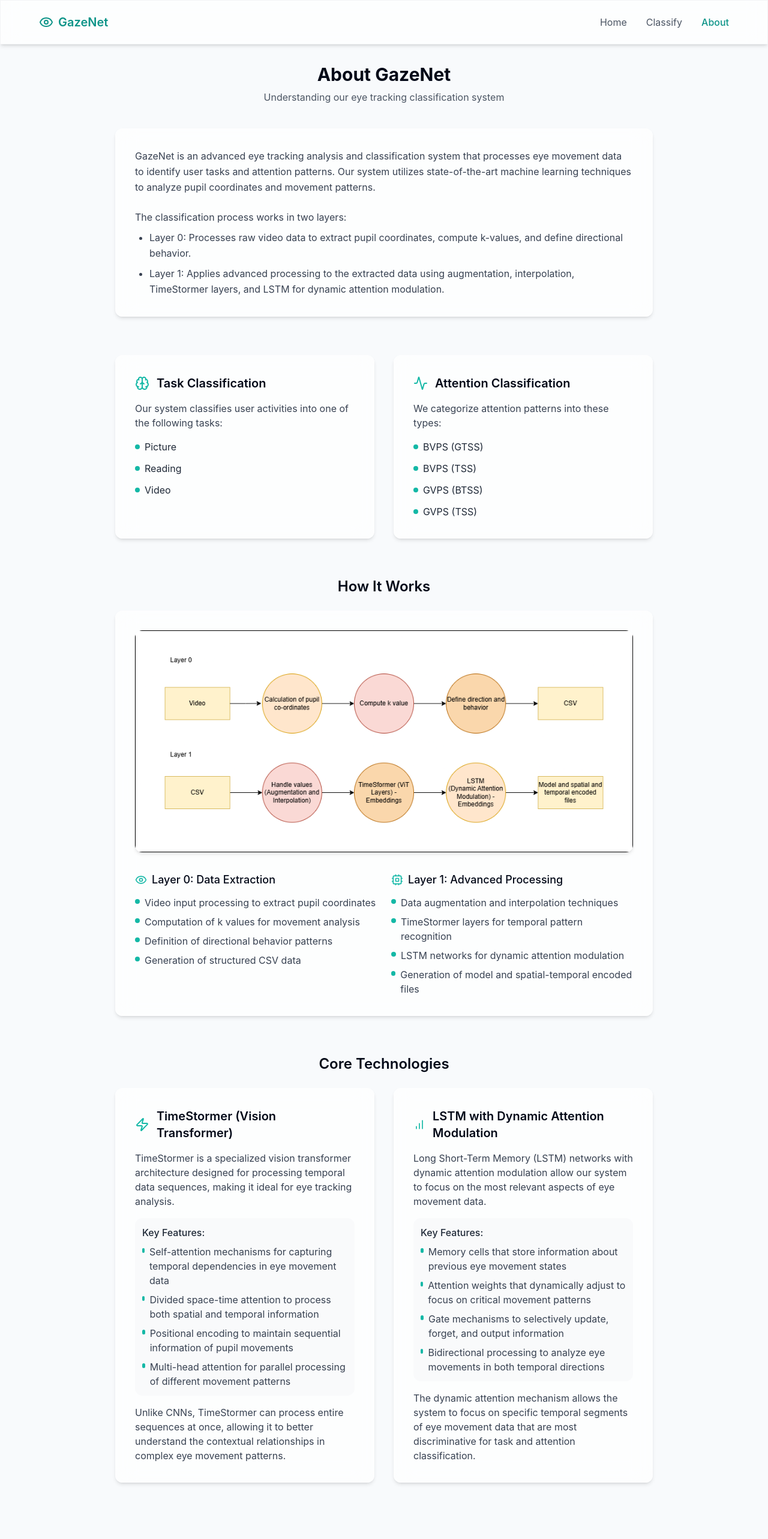
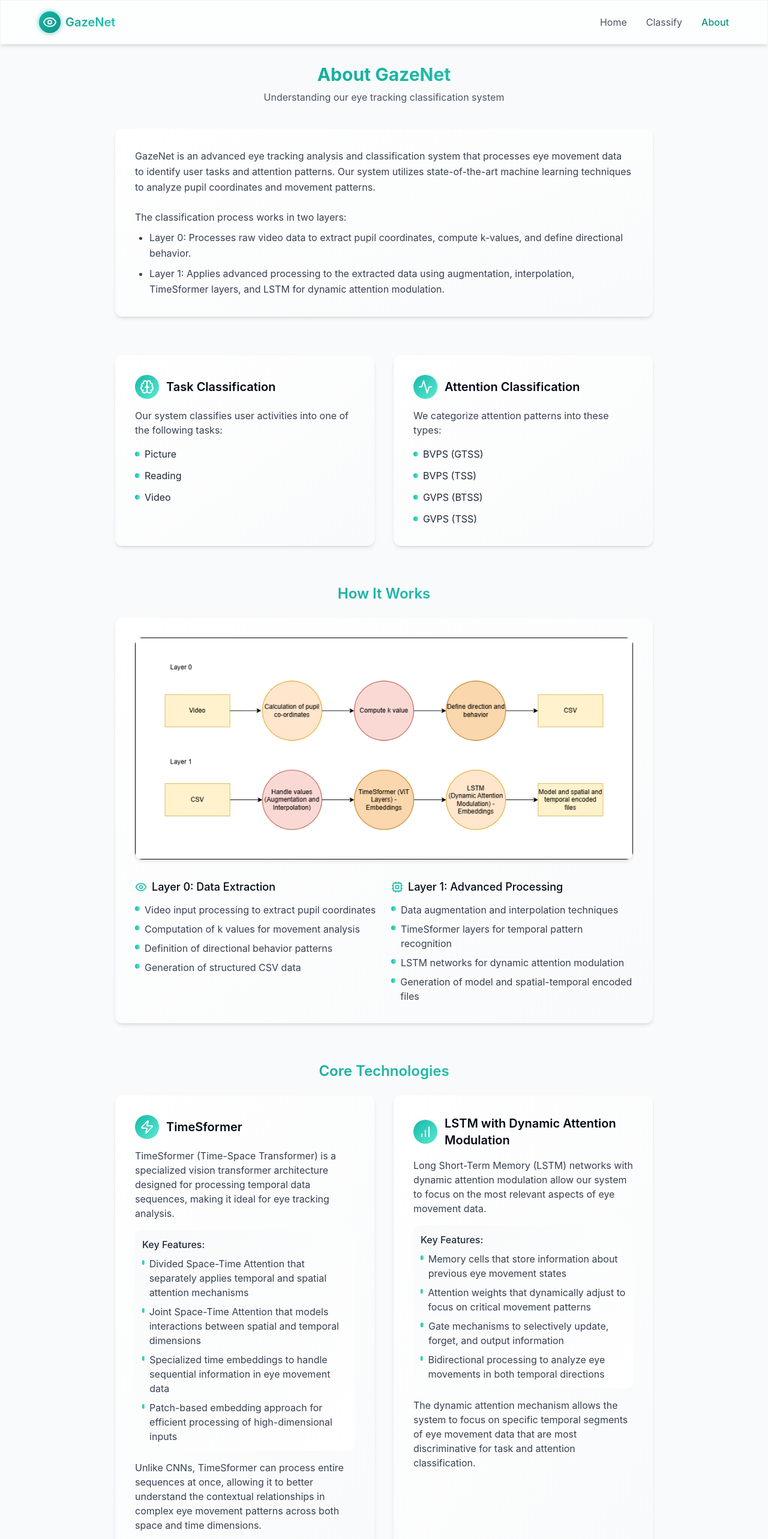
Before and after one commit to JadeSamLee/gazenet-vit, a React (Vite) app: page /about in a window 1280 px wide. Shown: the top 2566 px of the page at 60% size. Built offline with nearby package versions, Linux system fonts and the light colour scheme.

Commit message:
Update UI and add logo
Update the user interface with gradients and a new logo. Also, update TimeSformer references.

```diff
--- a/src/components/Layout.tsx
+++ b/src/components/Layout.tsx
@@ -1,7 +1,7 @@
 
 import { useState, useEffect } from "react";
 import { Outlet, Link, useLocation } from "react-router-dom";
-import { Eye } from "lucide-react";
+import Logo from "./Logo";
 
 const Layout = () => {
   const location = useLocation();
@@ -15,9 +15,8 @@ const Layout = () => {
     <div className="min-h-screen flex flex-col">
       <header className="py-4 px-8 border-b border-gray-100 glass sticky top-0 z-50">
         <div className="container mx-auto flex items-center justify-between">
-          <Link to="/" className="flex items-center space-x-2 text-teal-600 transition-all duration-300 hover:opacity-80">
-            <Eye className="h-6 w-6" />
-            <span className="text-xl font-semibold">GazeNet</span>
+          <Link to="/" className="transition-all duration-300 hover:opacity-80">
+            <Logo />
           </Link>
 
           <nav className="hidden md:flex space-x-8">
@@ -59,7 +58,7 @@ const NavLink = ({ to, current, children }: { to: string; current: string; child
     >
       {children}
       {isActive && (
-        <span className="absolute bottom-0 left-0 w-full h-0.5 bg-teal-600 rounded-full animate-fade-in" />
+        <span className="absolute bottom-0 left-0 w-full h-0.5 bg-gradient-to-r from-teal-500 to-teal-400 rounded-full animate-fade-in" />
       )}
     </Link>
   );
--- /dev/null
+++ b/src/components/Logo.tsx
@@ -0,0 +1,50 @@
+
+import React from 'react';
+import { Eye } from 'lucide-react';
+
+interface LogoProps {
+  size?: 'sm' | 'md' | 'lg';
+  variant?: 'default' | 'minimal';
+}
+
+const Logo: React.FC<LogoProps> = ({
+  size = 'md',
+  variant = 'default'
+}) => {
+  const sizes = {
+    sm: {
+      icon: 'h-5 w-5',
+      text: 'text-lg',
+      container: 'space-x-1.5'
+    },
+    md: {
+      icon: 'h-6 w-6',
+      text: 'text-xl',
+      container: 'space-x-2'
+    },
+    lg: {
+      icon: 'h-8 w-8',
+      text: 'text-2xl',
+      container: 'space-x-3'
+    }
+  };
+
+  return (
+    <div className={`flex items-center ${sizes[size].container}`}>
+      <div className="relative">
+        <div className="absolute inset-0 bg-gradient-to-br from-teal-400 to-teal-600 rounded-full blur-sm opacity-70"></div>
+        <div className="relative bg-gradient-to-br from-teal-500 to-teal-600 rounded-full flex items-center justify-center p-1.5">
+          <Eye className={`${sizes[size].icon} text-white`} />
+        </div>
+      </div>
+
+      {variant === 'default' && (
+        <span className={`${sizes[size].text} font-semibold bg-gradient-to-br from-teal-600 to-teal-400 bg-clip-text text-transparent`}>
+          GazeNet
+        </span>
+      )}
+    </div>
+  );
+};
+
+export default Logo;
--- a/src/pages/AboutPage.tsx
+++ b/src/pages/AboutPage.tsx
@@ -7,11 +7,11 @@ const AboutPage = () => {
     <div className="page-transition max-w-4xl mx-auto">
       <section className="mb-16">
         <div className="text-center mb-10">
-          <h1 className="text-3xl font-bold mb-2">About GazeNet</h1>
+          <h1 className="text-3xl font-bold mb-2 bg-gradient-to-r from-teal-600 to-teal-400 bg-clip-text text-transparent">About GazeNet</h1>
           <p className="text-gray-600">Understanding our eye tracking classification system</p>
         </div>
 
-        <div className="glass rounded-xl p-8">
+        <div className="glass rounded-xl p-8 bg-gradient-to-br from-white to-gray-50">
           <p className="text-gray-700 leading-relaxed mb-6">
             GazeNet is an advanced eye tracking analysis and classification system that processes eye movement data to identify user tasks and attention patterns.
             Our system utilizes state-of-the-art machine learning techniques to analyze pupil coordinates and movement patterns.
@@ -21,16 +21,18 @@ const AboutPage = () => {
             The classification process works in two layers:
             <ul className="list-disc pl-6 mt-2 space-y-2">
               <li>Layer 0: Processes raw video data to extract pupil coordinates, compute k-values, and define directional behavior.</li>
-              <li>Layer 1: Applies advanced processing to the extracted data using augmentation, interpolation, TimeStormer layers, and LSTM for dynamic attention modulation.</li>
+              <li>Layer 1: Applies advanced processing to the extracted data using augmentation, interpolation, TimeSformer layers, and LSTM for dynamic attention modulation.</li>
             </ul>
           </p>
         </div>
       </section>
 
       <section className="grid grid-cols-1 md:grid-cols-2 gap-8 mb-16">
-        <div className="glass rounded-xl p-8">
+        <div className="glass rounded-xl p-8 bg-gradient-to-br from-white to-gray-50 hover:shadow-lg transition-all duration-300">
           <div className="flex items-center space-x-3 mb-4">
-            <Brain className="h-6 w-6 text-teal-500" />
+            <div className="p-2 rounded-full bg-gradient-to-br from-teal-500 to-teal-300">
+              <Brain className="h-6 w-6 text-white" />
+            </div>
             <h2 className="text-xl font-semibold">Task Classification</h2>
           </div>
 
@@ -41,16 +43,18 @@ const AboutPage = () => {
           <ul className="space-y-3">
             {TASKS.map((task, index) => (
               <li key={index} className="flex items-center space-x-2">
-                <span className="w-2 h-2 rounded-full bg-teal-500"></span>
+                <span className="w-2 h-2 rounded-full bg-gradient-to-r from-teal-500 to-teal-300"></span>
                 <span className="text-gray-800">{task}</span>
               </li>
             ))}
           </ul>
         </div>
 
-        <div className="glass rounded-xl p-8">
+        <div className="glass rounded-xl p-8 bg-gradient-to-br from-white to-gray-50 hover:shadow-lg transition-all duration-300">
           <div className="flex items-center space-x-3 mb-4">
-            <Activity className="h-6 w-6 text-teal-500" />
+            <div className="p-2 rounded-full bg-gradient-to-br from-teal-500 to-teal-300">
+              <Activity className="h-6 w-6 text-white" />
+            </div>
             <h2 className="text-xl font-semibold">Attention Classification</h2>
           </div>
 
@@ -61,7 +65,7 @@ const AboutPage = () => {
           <ul className="space-y-3">
             {ATTENTION.map((attention, index) => (
               <li key={index} className="flex items-center space-x-2">
-                <span className="w-2 h-2 rounded-full bg-teal-500"></span>
+                <span className="w-2 h-2 rounded-full bg-gradient-to-r from-teal-500 to-teal-300"></span>
                 <span className="text-gray-800">{attention}</span>
               </li>
             ))}
@@ -70,9 +74,9 @@ const AboutPage = () => {
       </section>
 
       <section className="mb-16">
-        <h2 className="text-2xl font-semibold mb-6 text-center">How It Works</h2>
+        <h2 className="text-2xl font-semibold mb-6 text-center bg-gradient-to-r from-teal-600 to-teal-400 bg-clip-text text-transparent">How It Works</h2>
 
-        <div className="glass rounded-xl p-8">
+        <div className="glass rounded-xl p-8 bg-gradient-to-br from-white to-gray-50">
           <img
             src="/lovable-uploads/e3ecffea-d7f9-43fa-a9ac-f2b2ad13dfab.png"
             alt="GazeNet Processing Flow"
@@ -87,19 +91,19 @@ const AboutPage = () => {
               </h3>
               <ul className="space-y-2 text-gray-700">
                 <li className="flex items-start">
-                  <span className="w-2 h-2 rounded-full bg-teal-500 mt-1.5 mr-2"></span>
+                  <span className="w-2 h-2 rounded-full bg-gradient-to-r from-teal-500 to-teal-300 mt-1.5 mr-2"></span>
                   <span>Video input processing to extract pupil coordinates</span>
                 </li>
                 <li className="flex items-start">
-                  <span className="w-2 h-2 rounded-full bg-teal-500 mt-1.5 mr-2"></span>
+                  <span className="w-2 h-2 rounded-full bg-gradient-to-r from-teal-500 to-teal-300 mt-1.5 mr-2"></span>
                   <span>Computation of k values for movement analysis</span>
                 </li>
                 <li className="flex items-start">
-                  <span className="w-2 h-2 rounded-full bg-teal-500 mt-1.5 mr-2"></span>
+                  <span className="w-2 h-2 rounded-full bg-gradient-to-r from-teal-500 to-teal-300 mt-1.5 mr-2"></span>
                   <span>Definition of directional behavior patterns</span>
                 </li>
                 <li className="flex items-start">
-                  <span className="w-2 h-2 rounded-full bg-teal-500 mt-1.5 mr-2"></span>
+                  <span className="w-2 h-2 rounded-full bg-gradient-to-r from-teal-500 to-teal-300 mt-1.5 mr-2"></span>
                   <span>Generation of structured CSV data</span>
                 </li>
               </ul>
@@ -112,19 +116,19 @@ const AboutPage = () => {
               </h3>
               <ul className="space-y-2 text-gray-700">
                 <li className="flex items-start">
-                  <span className="w-2 h-2 rounded-full bg-teal-500 mt-1.5 mr-2"></span>
+                  <span className="w-2 h-2 rounded-full bg-gradient-to-r from-teal-500 to-teal-300 mt-1.5 mr-2"></span>
                   <span>Data augmentation and interpolation techniques</span>
                 </li>
                 <li className="flex items-start">
-                  <span className="w-2 h-2 rounded-full bg-teal-500 mt-1.5 mr-2"></span>
-                  <span>TimeStormer layers for temporal pattern recognition</span>
+                  <span className="w-2 h-2 rounded-full bg-gradient-to-r from-teal-500 to-teal-300 mt-1.5 mr-2"></span>
+                  <span>TimeSformer layers for temporal pattern recognition</span>
                 </li>
                 <li className="flex items-start">
-                  <span className="w-2 h-2 rounded-full bg-teal-500 mt-1.5 mr-2"></span>
+                  <span className="w-2 h-2 rounded-full bg-gradient-to-r from-teal-500 to-teal-300 mt-1.5 mr-2"></span>
                   <span>LSTM networks for dynamic attention modulation</span>
                 </li>
                 <li className="flex items-start">
-                  <span className="w-2 h-2 rounded-full bg-teal-500 mt-1.5 mr-2"></span>
+                  <span className="w-2 h-2 rounded-full bg-gradient-to-r from-teal-500 to-teal-300 mt-1.5 mr-2"></span>
                   <span>Generation of model and spatial-temporal encoded files</span>
                 </li>
               </ul>
@@ -133,53 +137,57 @@ const AboutPage = () => {
         </div>
       </section>
 
-      {/* New sections about TimeStormer and LSTM */}
+      {/* New sections about TimeSformer and LSTM */}
       <section className="mb-16">
-        <h2 className="text-2xl font-semibold mb-6 text-center">Core Technologies</h2>
+        <h2 className="text-2xl font-semibold mb-6 text-center bg-gradient-to-r from-teal-600 to-teal-400 bg-clip-text text-transparent">Core Technologies</h2>
 
         <div className="grid grid-cols-1 md:grid-cols-2 gap-8">
-          <div className="glass rounded-xl p-8 hover:shadow-lg transition-all duration-300">
+          <div className="glass rounded-xl p-8 hover:shadow-lg transition-all duration-300 bg-gradient-to-br from-white to-gray-50">
             <div className="flex items-center space-x-3 mb-4">
-              <Zap className="h-6 w-6 text-teal-500" />
-              <h3 className="text-xl font-semibold">TimeStormer (Vision Transformer)</h3>
+              <div className="p-2 rounded-full bg-gradient-to-br from-teal-500 to-teal-300">
+                <Zap className="h-6 w-6 text-white" />
+              </div>
+              <h3 className="text-xl font-semibold">TimeSformer</h3>
             </div>
 
             <p className="text-gray-700 mb-4">
-              TimeStormer is a specialized vision transformer architecture designed for processing temporal data sequences, making it ideal for eye tracking analysis.
+              TimeSformer (Time-Space Transformer) is a specialized vision transformer architecture designed for processing temporal data sequences, making it ideal for eye tracking analysis.
             </p>
 
             <div className="space-y-3 mt-4">
-              <div className="p-3 bg-gray-50 rounded-lg">
+              <div className="p-3 bg-gradient-to-br from-gray-50 to-white rounded-lg">
                 <h4 className="font-medium text-gray-800 mb-2">Key Features:</h4>
                 <ul className="space-y-2 text-gray-700">
                   <li className="flex items-start">
-                    <span className="w-2 h-2 rounded-full bg-teal-500 mt-1.5 mr-2"></span>
-                    <span>Self-attention mechanisms for capturing temporal dependencies in eye movement data</span>
+                    <span className="w-2 h-2 rounded-full bg-gradient-to-r from-teal-500 to-teal-300 mt-1.5 mr-2"></span>
+                    <span>Divided Space-Time Attention that separately applies temporal and spatial attention mechanisms</span>
                   </li>
                   <li className="flex items-start">
-                    <span className="w-2 h-2 rounded-full bg-teal-500 mt-1.5 mr-2"></span>
-                    <span>Divided space-time attention to process both spatial and temporal information</span>
+                    <span className="w-2 h-2 rounded-full bg-gradient-to-r from-teal-500 to-teal-300 mt-1.5 mr-2"></span>
+                    <span>Joint Space-Time Attention that models interactions between spatial and temporal dimensions</span>
                   </li>
                   <li className="flex items-start">
-                    <span className="w-2 h-2 rounded-full bg-teal-500 mt-1.5 mr-2"></span>
-                    <span>Positional encoding to maintain sequential information of pupil movements</span>
+                    <span className="w-2 h-2 rounded-full bg-gradient-to-r from-teal-500 to-teal-300 mt-1.5 mr-2"></span>
+                    <span>Specialized time embeddings to handle sequential information in eye movement data</span>
                   </li>
                   <li className="flex items-start">
-                    <span className="w-2 h-2 rounded-full bg-teal-500 mt-1.5 mr-2"></span>
-                    <span>Multi-head attention for parallel processing of different movement patterns</span>
+                    <span className="w-2 h-2 rounded-full bg-gradient-to-r from-teal-500 to-teal-300 mt-1.5 mr-2"></span>
+                    <span>Patch-based embedding approach for efficient processing of high-dimensional inputs</span>
                   </li>
                 </ul>
               </div>
             </div>
 
             <p className="text-gray-700 mt-4">
-              Unlike CNNs, TimeStormer can process entire sequences at once, allowing it to better understand the contextual relationships in complex eye movement patterns.
+              Unlike CNNs, TimeSformer can process entire sequences at once, allowing it to better understand the contextual relationships in complex eye movement patterns across both space and time dimensions.
             </p>
           </div>
 
-          <div className="glass rounded-xl p-8 hover:shadow-lg transition-all duration-300">
+          <div className="glass rounded-xl p-8 hover:shadow-lg transition-all duration-300 bg-gradient-to-br from-white to-gray-50">
             <div className="flex items-center space-x-3 mb-4">
-              <BarChart className="h-6 w-6 text-teal-500" />
+              <div className="p-2 rounded-full bg-gradient-to-br from-teal-500 to-teal-300">
+                <BarChart className="h-6 w-6 text-white" />
+              </div>
               <h3 className="text-xl font-semibold">LSTM with Dynamic Attention Modulation</h3>
             </div>
 
@@ -188,23 +196,23 @@ const AboutPage = () => {
             </p>
 
             <div className="space-y-3 mt-4">
-              <div className="p-3 bg-gray-50 rounded-lg">
+              <div className="p-3 bg-gradient-to-br from-gray-50 to-white rounded-lg">
                 <h4 className="font-medium text-gray-800 mb-2">Key Features:</h4>
                 <ul className="space-y-2 text-gray-700">
                   <li className="flex items-start">
-                    <span className="w-2 h-2 rounded-full bg-teal-500 mt-1.5 mr-2"></span>
+                    <span className="w-2 h-2 rounded-full bg-gradient-to-r from-teal-500 to-teal-300 mt-1.5 mr-2"></span>
                     <span>Memory cells that store information about previous eye movement states</span>
                   </li>
                   <li className="flex items-start">
-                    <span className="w-2 h-2 rounded-full bg-teal-500 mt-1.5 mr-2"></span>
+                    <span className="w-2 h-2 rounded-full bg-gradient-to-r from-teal-500 to-teal-300 mt-1.5 mr-2"></span>
                     <span>Attention weights that dynamically adjust to focus on critical movement patterns</span>
                   </li>
                   <li className="flex items-start">
-                    <span className="w-2 h-2 rounded-full bg-teal-500 mt-1.5 mr-2"></span>
+                    <span className="w-2 h-2 rounded-full bg-gradient-to-r from-teal-500 to-teal-300 mt-1.5 mr-2"></span>
                     <span>Gate mechanisms to selectively update, forget, and output information</span>
                   </li>
                   <li className="flex items-start">
-                    <span className="w-2 h-2 rounded-full bg-teal-500 mt-1.5 mr-2"></span>
+                    <span className="w-2 h-2 rounded-full bg-gradient-to-r from-teal-500 to-teal-300 mt-1.5 mr-2"></span>
                     <span>Bidirectional processing to analyze eye movements in both temporal directions</span>
                   </li>
                 </ul>
```
Also changed, not shown: src/index.css (+15 -2 lines).
